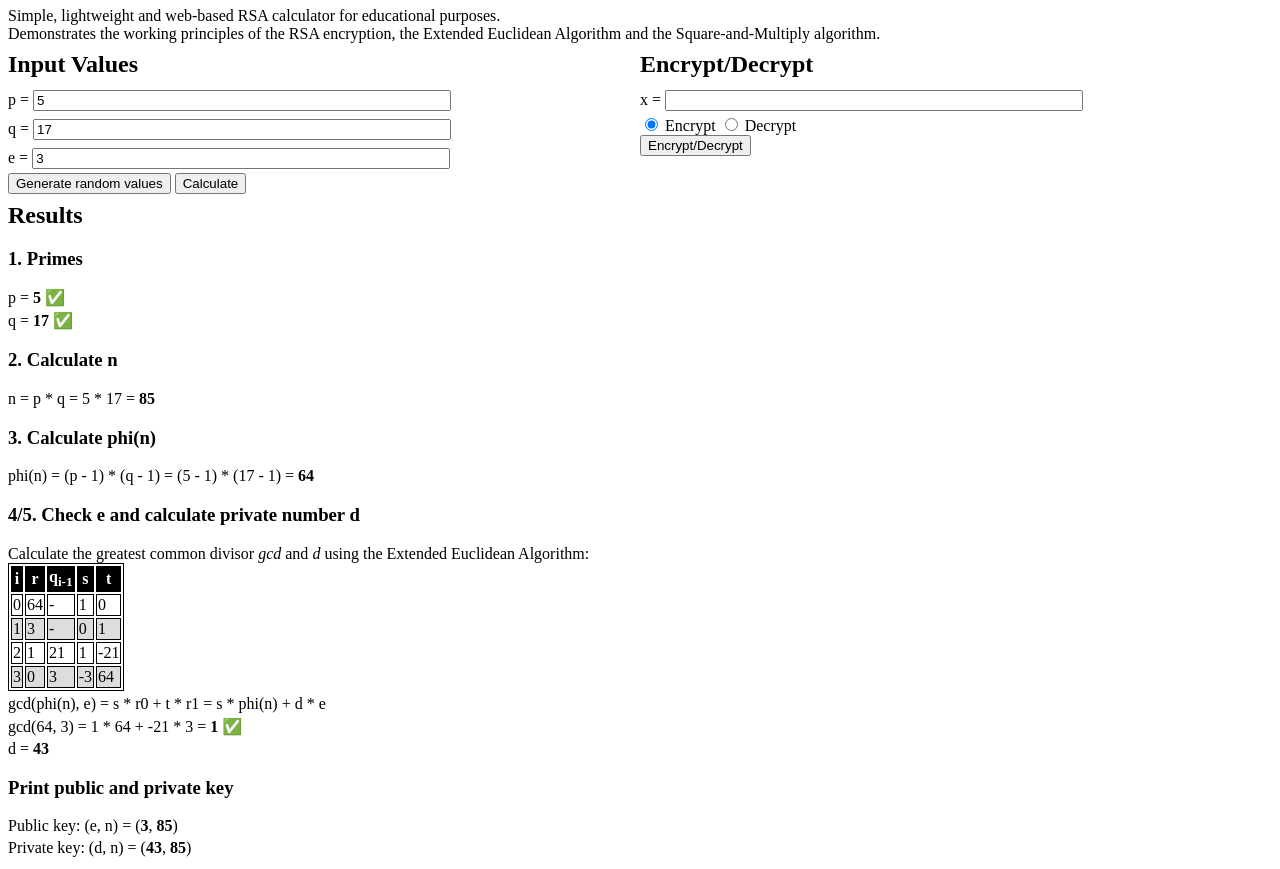
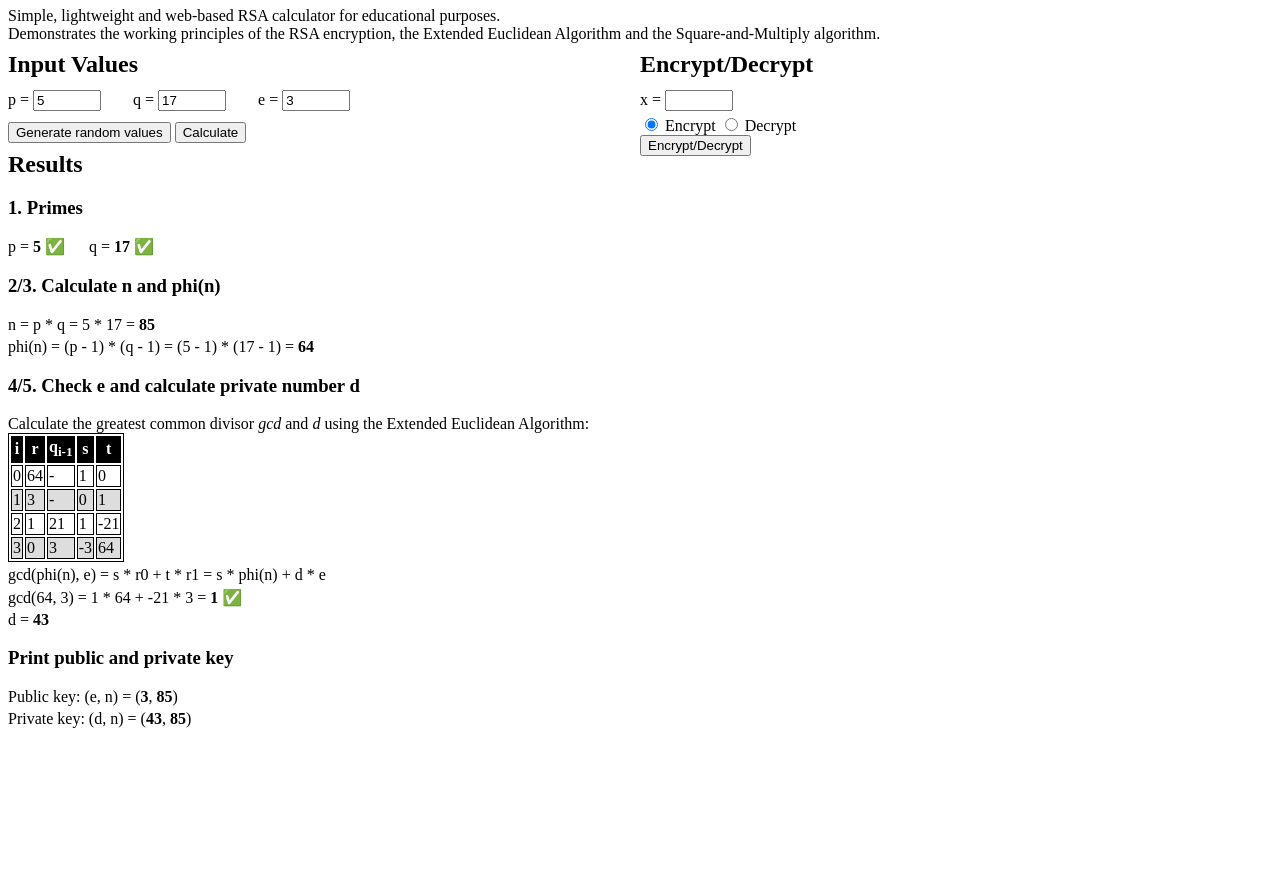
Before and after one commit to DavidoTek/rsa-calc-edu, a plain HTML site: page index.html in a window 1280 px wide. Both pictures are taken after a click on the button "Calculate". Shown: the part 48-917 px from the top of the page. After the commit the page ends 800 px from the top, so only its background shows below. Drawn offline with Linux system fonts and the light colour scheme.

Commit message:
Make UI more compact

```diff
--- a/index.html
+++ b/index.html
@@ -21,16 +21,21 @@
             <div id="div_main">
                 <div id="div_rsa">
                     <h2>Input Values</h2>
-                    <div class="inputdiv">
+                    <div id="inputdiv">
+                        <div class="inputsubdiv">
                             <label for="input_p">p =</label>
                             <input type="text" id="input_p" name="input_p" value="5">
-                        <br>
+                        </div>
+                        <div class="inputsubdiv">
                             <label for="input_p">q =</label>
                             <input type="text" id="input_q" name="input_p" value="17">
-                        <br>
+                        </div>
+                        <div class="inputsubdiv">
                             <label for="input_p">e =</label>
                             <input type="text" id="input_e" name="input_p" value="3">
-                        <br>
+                        </div>
+                        <br />
+                        <br />
                         <button id="btn_genran">Generate random values</button>
                         <button id="btn_calculate">Calculate</button>
                     </div>
--- a/main.css
+++ b/main.css
@@ -1,4 +1,9 @@
 @media (min-width: 1200px) {
+    #inputdiv {
+        width: 40vw;
+        min-width: 400px;
+    }
+
     #div_main {
         width: 100%;
         overflow: hidden;
@@ -45,13 +50,16 @@
 }
 
 input[type=text] {
-    width: 80%;
-    margin: 4px 0;
+    width: 60px;
+    margin: 4px 32px 4px 0;
 }
 
-.inputdiv {
-    width: 40vw;
-    min-width: 400px;
+.inputsubdiv {
+    float: left;
+}
+
+.primespan {
+    margin-right: 24px;
 }
 
 table, tr, td, th {
--- a/main.js
+++ b/main.js
@@ -207,11 +207,16 @@ btn_calculate.onclick = function() {
     div_results.innerHTML = "";
 
     /* 1. Print the Primes */
+    let p_is_prime = is_prime(p);
+    let q_is_prime = is_prime(q);
+
     div_results.innerHTML += "<h3>1. Primes</h3>";
-    let p_is_prime = is_prime(p);
-    div_results.innerHTML += "<p>p = <b>" + p + "</b> " + (p_is_prime ? "&#9989;" : "&#10060;") + "</p>";
-    let q_is_prime = is_prime(q);
-    div_results.innerHTML += "<p>q = <b>" + q + "</b> " + (q_is_prime ? "&#9989;" : "&#10060;") + "</p>";
+    div_results.innerHTML +=
+        "<div>" +
+            "<span class=\"primespan\">p = <b>" + p + "</b> " + (p_is_prime ? "&#9989;" : "&#10060;") + "</span>" +
+            "<span class=\"primespan\">q = <b>" + q + "</b> " + (q_is_prime ? "&#9989;" : "&#10060;") + "</span>" +
+        "</div>";
+
 
     if (!p_is_prime || !q_is_prime) {
         div_results.innerHTML += "<p style=\"color: red;\">p and q need to be prime!</p>";
@@ -219,13 +224,12 @@ btn_calculate.onclick = function() {
     }
 
     /* 2. Calculate n */
+    /* 3. Calculate phi(n) */
     let n = p * q;
-    div_results.innerHTML += "<h3>2. Calculate n</h3>";
-    div_results.innerHTML += "n = p * q = " + p + " * " + q + " = <b>" + n + "</b></p>";
+    let phi_n = (p - 1) * (q - 1);
 
-    /* 3. Calculate phi(n) */
-    let phi_n = (p - 1) * (q - 1);
-    div_results.innerHTML += "<h3>3. Calculate phi(n)</h3>";
+    div_results.innerHTML += "<h3>2/3. Calculate n and phi(n)</h3>";
+    div_results.innerHTML += "<p>n = p * q = " + p + " * " + q + " = <b>" + n + "</b></p>";
     div_results.innerHTML += "<p>phi(n) = (p - 1) * (q - 1) = (" + p + " - 1) * (" + q + " - 1) = <b>" + phi_n + "</b></p>";
 
     /* 4/5. Check e and calculate d */
```
Lines whose indentation alone changed are shown as unchanged.
